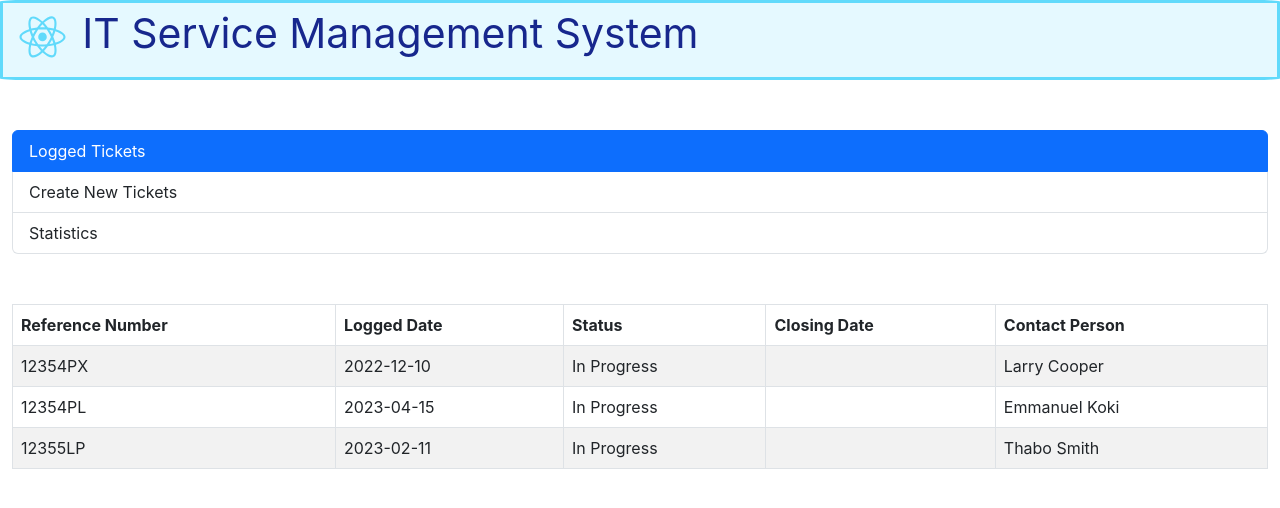
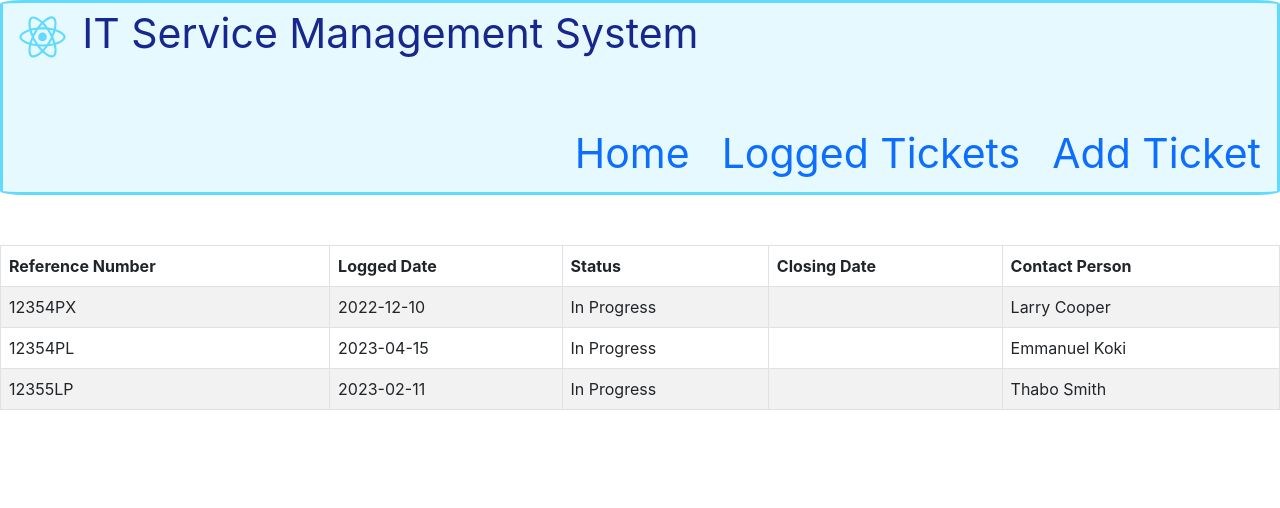
Before and after one commit to mokgali/it-service-management, a React (Create React App) app: page / in a window 1280 px wide. Shown: the top 508 px of the page. Built offline with nearby package versions, Linux system fonts and the light colour scheme.

Commit message:
Added react routing

```diff
--- a/src/App.js
+++ b/src/App.js
@@ -1,101 +1,42 @@
 import logo from './logo.svg';
 import './App.css';
+import AddTicket from './pages/AddTicket';
+import LoggedTickets from './pages/LoggedTickets';
 import Row from 'react-bootstrap/Row';
-import Col from 'react-bootstrap/Col'
-import Table from 'react-bootstrap/Table';
+import Col from 'react-bootstrap/Col';
+import nav  from 'react-bootstrap/Nav';
+import NavItem  from 'react-bootstrap/NavItem';
+
 import { ListGroup } from 'react-bootstrap';
 import { Container } from 'react-bootstrap';
+import { BrowserRouter, Routes,Route, Link} from 'react-router-dom';
+import Menu from './components/menu';
+
+
 
 function App() {
-  return (
-  <div>
-    <div className="App">
-      <header className="App-header">
-        <img src={logo} className="App-logo" alt="logo" />
-        <span>IT Service Management System</span>
-      </header>
-   </div>
 
-      <Container fluid>
-      <Row>
-        <Col xxl={3} ><Menu ></Menu></Col>
-        <Col xxl={8}><TicketsContent></TicketsContent> </Col>
-      </Row>
-      </Container>
-   </div>
+  return(
+  <>
 
-  );
+
+  <BrowserRouter>
+  <header className="App-header">
+    <img src={logo} className="App-logo" alt="logo" />
+    <span>IT Service Management System</span>
+    <Menu></Menu>
+  </header>
+  <Routes>
+    <Route path="/" element={<LoggedTickets/>}></Route>
+    <Route path="addTicket" element={<AddTicket/>}></Route>
+    <Route path="loggedTickets" element={<LoggedTickets/>}></Route>
+  </Routes>
+  </BrowserRouter>
+  </>
+  )
 }
 
-function Menu(){
-  return (<div className="Menu">
-    <ListGroup defaultActiveKey="#link1">
-      <ListGroup.Item action href="#link1">
-        Logged Tickets
-      </ListGroup.Item>
-      <ListGroup.Item action href="#link2">
-        Create New Tickets
-      </ListGroup.Item>
-      <ListGroup.Item  action href="#link3">
-        Statistics
-      </ListGroup.Item>
-    </ListGroup>
-  </div>)
-}
-function TicketsContent(){
-
-//Tickets that have been previously logged by the user
-const loggedTickets=[
-{
-number:"12354PX",
-loggedDate:"2022-12-10",
-ticketStatus:"In Progress",
-closingDate:"",
-contactPerson:"Larry Cooper"
-},
-{
-  number:"12354PL",
-  loggedDate:"2023-04-15",
-  ticketStatus:"In Progress",
-  closingDate:"",
-  contactPerson:"Emmanuel Koki"
-  },
-  {
-    number:"12355LP",
-    loggedDate:"2023-02-11",
-    ticketStatus:"In Progress",
-    closingDate:"",
-    contactPerson:"Thabo Smith"
-    }
 
 
-]
-  return (
-  <div className="TicketsContent">
- <Table striped bordered hover variant="blue">
-      <thead>
-        <tr>
-          <th>Reference Number</th>
-          <th>Logged Date</th>
-          <th>Status</th>
-          <th>Closing Date</th>
-          <th>Contact Person</th>
-        </tr>
-      </thead>
-      <tbody>
 
-      {loggedTickets.map(loggedTicket=>
-         <tr>
-         <td>{loggedTicket.number}</td>
-         <td>{loggedTicket.loggedDate}</td>
-         <td>{loggedTicket.ticketStatus}</td>
-         <td>{loggedTicket.closingDate}</td>
-         <td>{loggedTicket.contactPerson}</td>
-       </tr>
-        )}
-
-      </tbody>
-    </Table>
-  </div>)
-}
 export default App;
```
